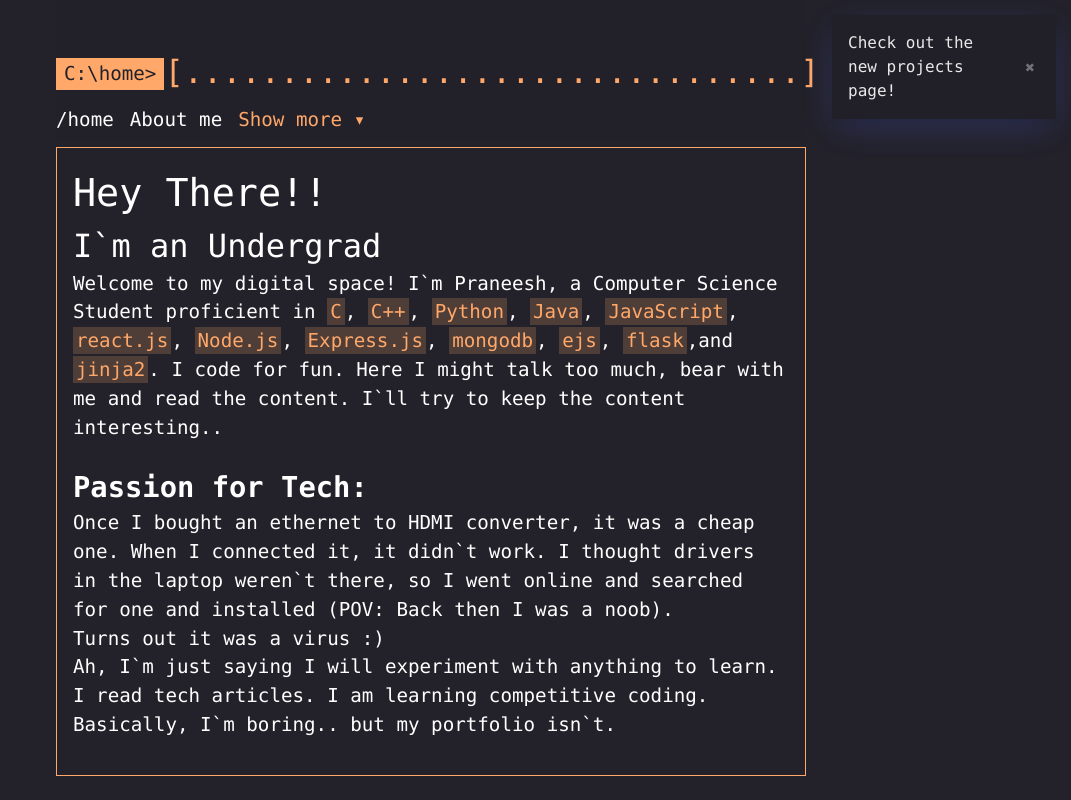
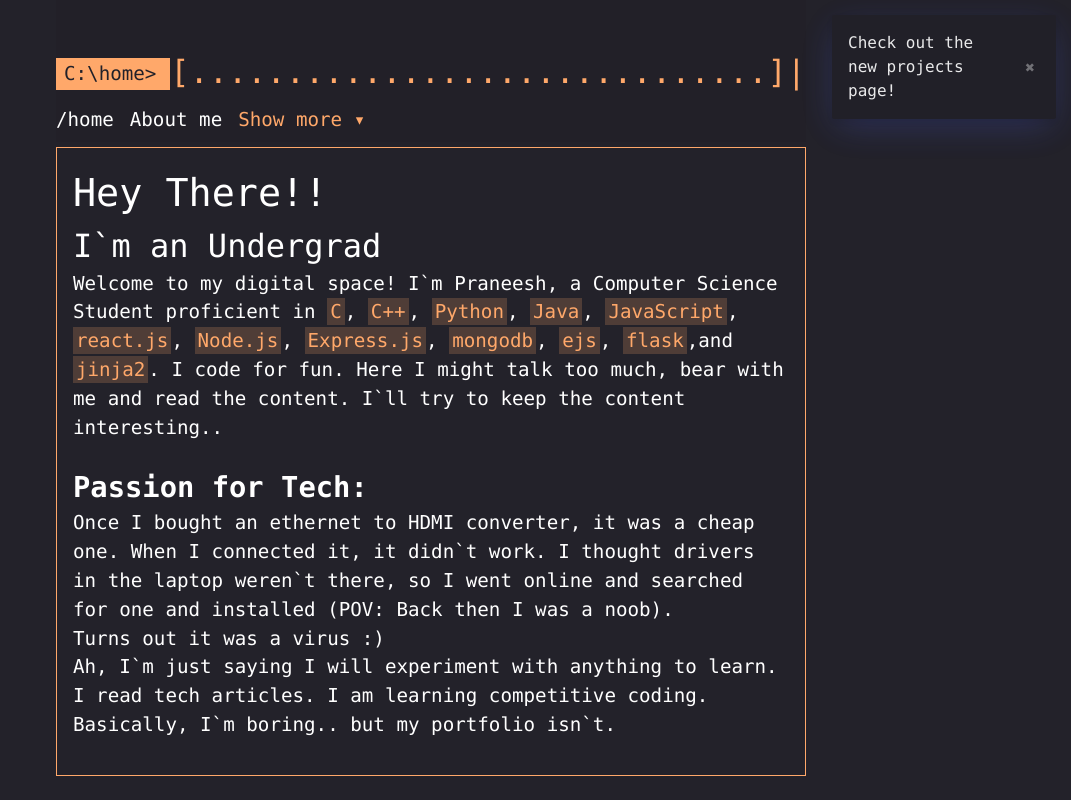
Before and after one commit to PPraneesh/PORTFOLIO-REACT, a React (Vite) app: page / in a window 1280 px wide. Shown: the top 800 px of the page, without its empty margins (209-1280 px from the left). Built offline with nearby package versions, Linux system fonts and the light colour scheme; a small style sheet from the web is missing.

Commit message:
feature addition: terminal style slash animation

```diff
--- a/src/components/Header.jsx
+++ b/src/components/Header.jsx
@@ -8,6 +8,10 @@ export default function Header(props) {
   const [lenProgress, setLenProgress] = useState(0);
   const [progressLen, setProgressLen] = useState(0);
   const [lastestProgress, setLatestProgress] = useState(0);
+  const [slash,setSlash] = useState({
+    state:0,
+    value:"\\"
+  });
 
   useEffect(() => {
     handleRouteChange(location.pathname);
@@ -26,6 +30,28 @@ export default function Header(props) {
       setLenProgress(len);
     }
   }, []);
+  useEffect(() => {
+  setTimeout(() => {
+    if(slash.state === 0){
+      setSlash({
+        state:1,
+        value:"/"
+      })
+    }
+    else if(slash.state === 1){
+      setSlash({
+        state:2,
+        value:"|"
+      })
+    }
+    else if(slash.state === 2){
+      setSlash({
+        state:0,
+        value:"\\"
+      })
+    }
+  }, 400);
+  }, [slash]);
   const widthProgressFinder = () => {
     var element = document.getElementsByClassName("header")[0];
     var width = element.offsetWidth;
@@ -33,7 +59,7 @@ export default function Header(props) {
     var widthSpan = elementSpan.offsetWidth;
     var elementLogo = document.getElementsByClassName("logo")[0];
     var widthLogo = elementLogo.offsetWidth;
-    var len = Math.round((width - widthLogo) / (widthSpan))-2;
+    var len = Math.round((width - widthLogo) / (widthSpan))-4;
     setLenProgress(len);
   };
 
@@ -152,6 +178,12 @@ export default function Header(props) {
                 >
                   {"]"}
                 </span>
+                <span
+                  className={`progress_span ${props.route.theme}_color`}
+                  style={{ fontSize: logoHeight+"px" }}
+                >
+                  {" "}{slash.value}
+                </span>
           </motion.div>
         </div>
         <ul className="list">
```
